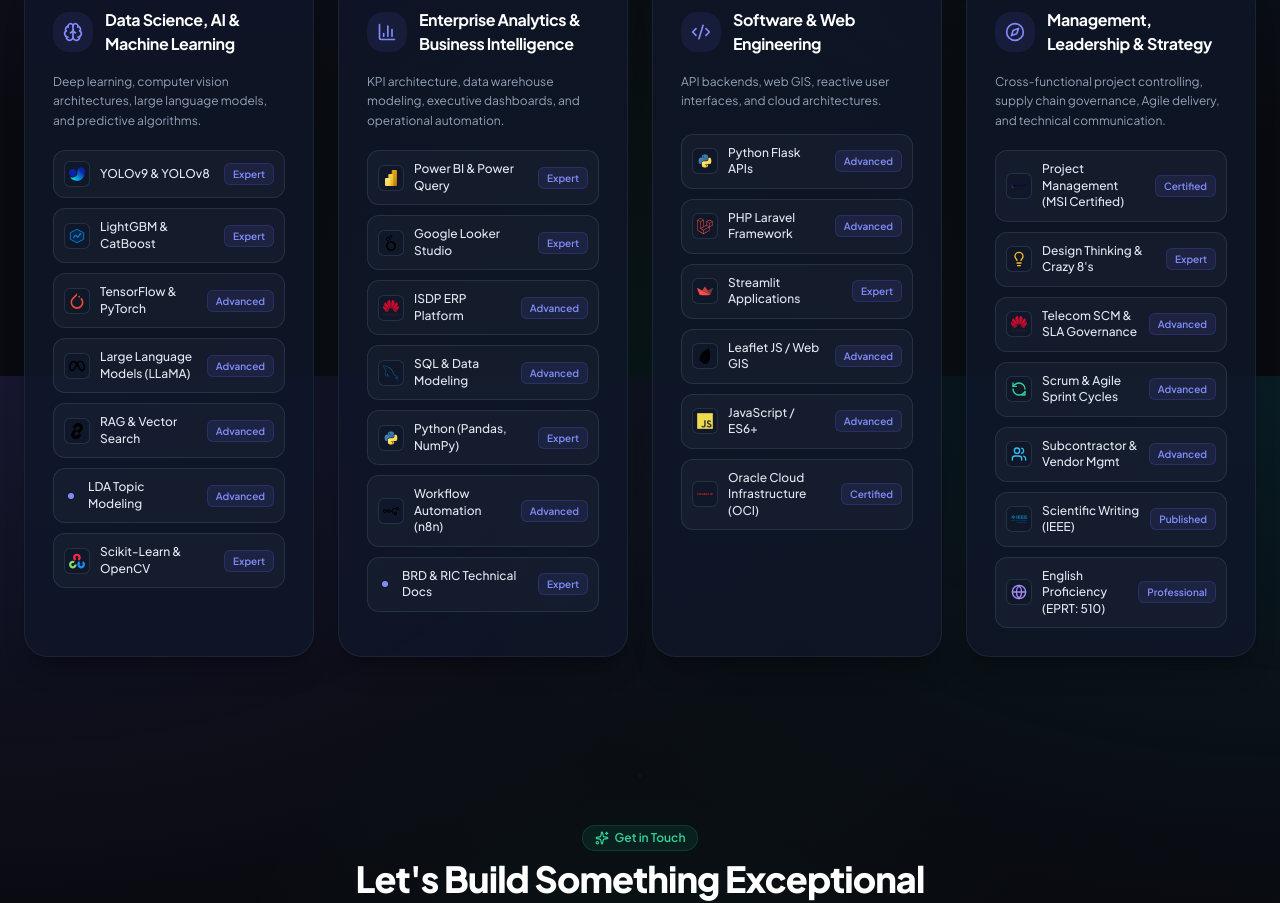
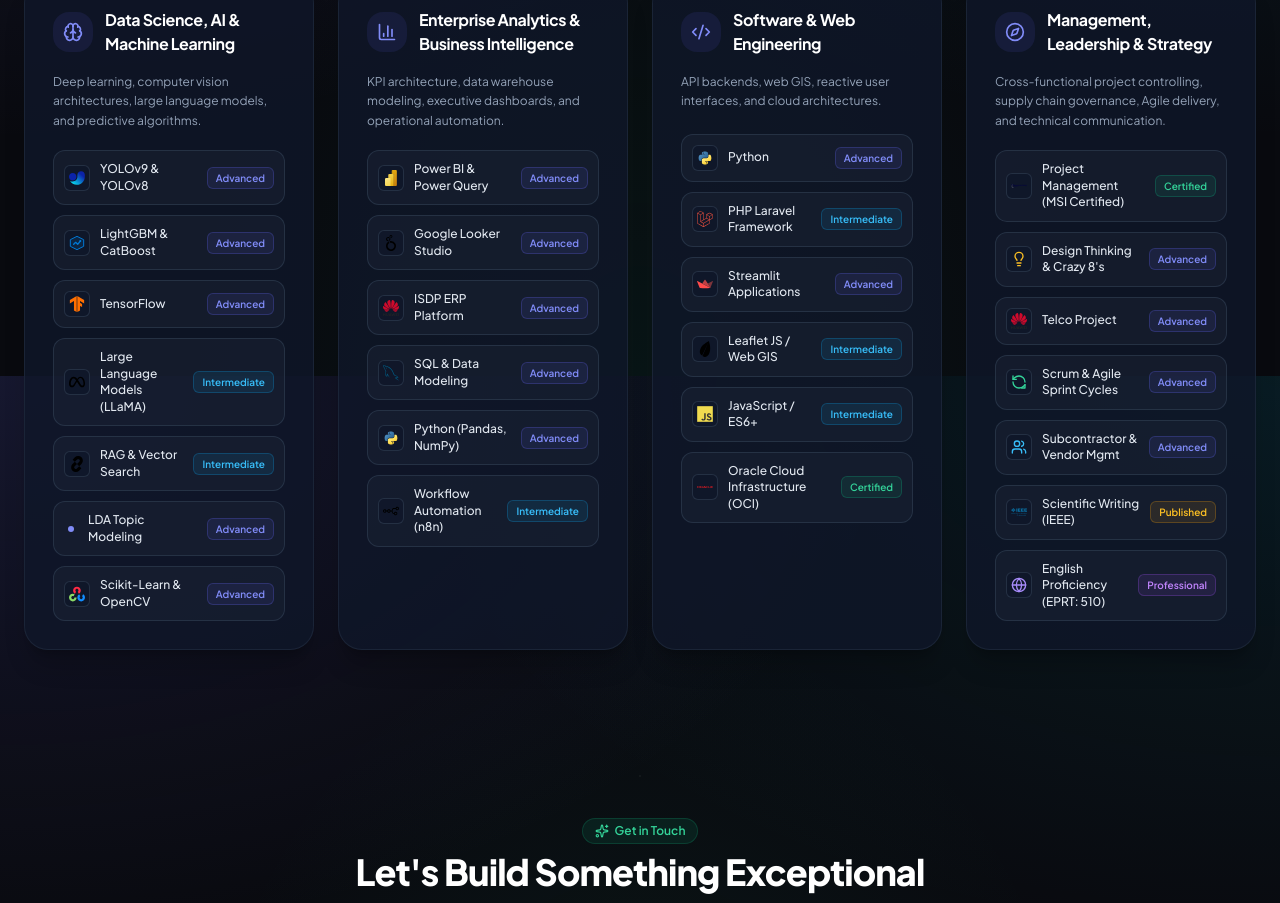
Before and after one commit to StevenHarun/Portfolio, a React (Vite) app: page / in a window 1280 px wide. Shown: the part 7624-8527 px from the top of the page. Built offline with nearby package versions, Linux system fonts and the light colour scheme.

Commit message:
feat: update skills matrix levels, rename Telco Project, Python, TensorFlow, and remove BRD & RIC

```diff
--- a/src/components/SkillsSection.jsx
+++ b/src/components/SkillsSection.jsx
@@ -10,6 +10,32 @@
   BarChart3,
   Code2,
   Compass
+};
+
+const getLevelBadgeClass = (level, darkMode) => {
+  switch (level) {
+    case 'Intermediate':
+      return darkMode
+        ? 'bg-sky-500/10 text-sky-400 border-sky-500/25'
+        : 'bg-sky-50 text-sky-700 border-sky-200';
+    case 'Certified':
+      return darkMode
+        ? 'bg-emerald-500/10 text-emerald-400 border-emerald-500/25'
+        : 'bg-emerald-50 text-emerald-700 border-emerald-200';
+    case 'Published':
+      return darkMode
+        ? 'bg-amber-500/10 text-amber-400 border-amber-500/25'
+        : 'bg-amber-50 text-amber-700 border-amber-200';
+    case 'Professional':
+      return darkMode
+        ? 'bg-purple-500/10 text-purple-400 border-purple-500/25'
+        : 'bg-purple-50 text-purple-700 border-purple-200';
+    case 'Advanced':
+    default:
+      return darkMode
+        ? 'bg-indigo-500/10 text-indigo-400 border-indigo-500/25'
+        : 'bg-indigo-50 text-indigo-700 border-indigo-200';
+  }
 };
 
 export default function SkillsSection({ darkMode, lang = 'en' }) {
@@ -95,11 +121,7 @@
                             {skill.name}
                           </span>
                         </div>
-                        <span className={`text-[10px] font-semibold px-2 py-0.5 rounded-md border shrink-0 self-center whitespace-nowrap ${
-                          darkMode
-                            ? 'bg-indigo-500/10 text-indigo-400 border-indigo-500/20'
-                            : 'bg-indigo-50 text-indigo-700 border-indigo-200'
-                        }`}>
+                        <span className={`text-[10px] font-semibold px-2 py-0.5 rounded-md border shrink-0 self-center whitespace-nowrap ${getLevelBadgeClass(skill.level, darkMode)}`}>
                           {skill.level}
                         </span>
                       </li>
--- a/src/components/TechLogos.jsx
+++ b/src/components/TechLogos.jsx
@@ -337,7 +337,7 @@
   // Certifications, Standards & Enterprise Operations
   if (name.includes('ieee') || name.includes('scientific writing')) return <IEEELogo className={className} />;
   if (name.includes('msi') || name.includes('project management')) return <MSILogo className={className} />;
-  if (name.includes('telecom') || name.includes('scm') || name.includes('sla')) return <HuaweiLogo className={className} />;
+  if (name.includes('telecom') || name.includes('telco') || name.includes('scm') || name.includes('sla')) return <HuaweiLogo className={className} />;
 
   // Management & Methodologies
   if (name.includes('design thinking') || name.includes('crazy 8')) return <DesignThinkingLogo className={className} />;
--- a/src/data/portfolioData.js
+++ b/src/data/portfolioData.js
@@ -615,13 +615,13 @@
     description: "Deep learning, computer vision architectures, large language models, and predictive algorithms.",
     icon: "Brain",
     items: [
-      { name: "YOLOv9 & YOLOv8", level: "Expert" },
-      { name: "LightGBM & CatBoost", level: "Expert" },
-      { name: "TensorFlow & PyTorch", level: "Advanced" },
-      { name: "Large Language Models (LLaMA)", level: "Advanced" },
-      { name: "RAG & Vector Search", level: "Advanced" },
+      { name: "YOLOv9 & YOLOv8", level: "Advanced" },
+      { name: "LightGBM & CatBoost", level: "Advanced" },
+      { name: "TensorFlow", level: "Advanced" },
+      { name: "Large Language Models (LLaMA)", level: "Intermediate" },
+      { name: "RAG & Vector Search", level: "Intermediate" },
       { name: "LDA Topic Modeling", level: "Advanced" },
-      { name: "Scikit-Learn & OpenCV", level: "Expert" }
+      { name: "Scikit-Learn & OpenCV", level: "Advanced" }
     ]
   },
   {
@@ -629,13 +629,12 @@
     description: "KPI architecture, data warehouse modeling, executive dashboards, and operational automation.",
     icon: "BarChart3",
     items: [
-      { name: "Power BI & Power Query", level: "Expert" },
-      { name: "Google Looker Studio", level: "Expert" },
+      { name: "Power BI & Power Query", level: "Advanced" },
+      { name: "Google Looker Studio", level: "Advanced" },
       { name: "ISDP ERP Platform", level: "Advanced" },
       { name: "SQL & Data Modeling", level: "Advanced" },
-      { name: "Python (Pandas, NumPy)", level: "Expert" },
-      { name: "Workflow Automation (n8n)", level: "Advanced" },
-      { name: "BRD & RIC Technical Docs", level: "Expert" }
+      { name: "Python (Pandas, NumPy)", level: "Advanced" },
+      { name: "Workflow Automation (n8n)", level: "Intermediate" }
     ]
   },
   {
@@ -643,11 +642,11 @@
     description: "API backends, web GIS, reactive user interfaces, and cloud architectures.",
     icon: "Code2",
     items: [
-      { name: "Python Flask APIs", level: "Advanced" },
-      { name: "PHP Laravel Framework", level: "Advanced" },
-      { name: "Streamlit Applications", level: "Expert" },
-      { name: "Leaflet JS / Web GIS", level: "Advanced" },
-      { name: "JavaScript / ES6+", level: "Advanced" },
+      { name: "Python", level: "Advanced" },
+      { name: "PHP Laravel Framework", level: "Intermediate" },
+      { name: "Streamlit Applications", level: "Advanced" },
+      { name: "Leaflet JS / Web GIS", level: "Intermediate" },
+      { name: "JavaScript / ES6+", level: "Intermediate" },
       { name: "Oracle Cloud Infrastructure (OCI)", level: "Certified" }
     ]
   },
@@ -657,8 +656,8 @@
     icon: "Compass",
     items: [
       { name: "Project Management (MSI Certified)", level: "Certified" },
-      { name: "Design Thinking & Crazy 8's", level: "Expert" },
-      { name: "Telecom SCM & SLA Governance", level: "Advanced" },
+      { name: "Design Thinking & Crazy 8's", level: "Advanced" },
+      { name: "Telco Project", level: "Advanced" },
       { name: "Scrum & Agile Sprint Cycles", level: "Advanced" },
       { name: "Subcontractor & Vendor Mgmt", level: "Advanced" },
       { name: "Scientific Writing (IEEE)", level: "Published" },
```
